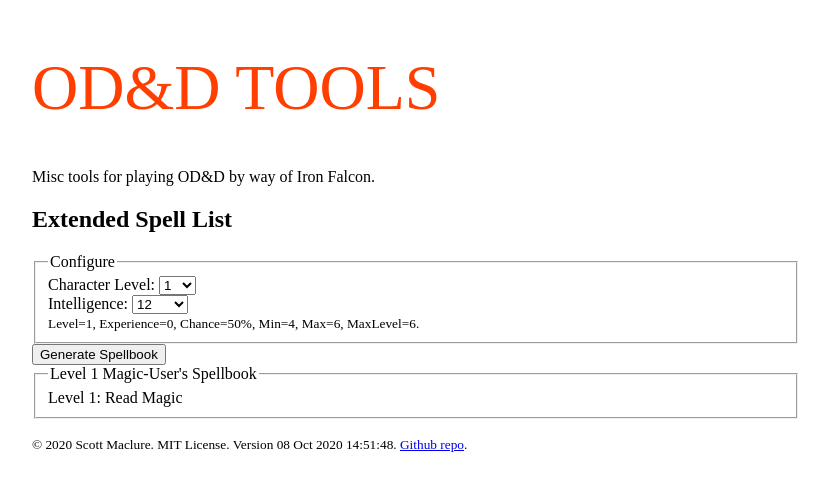
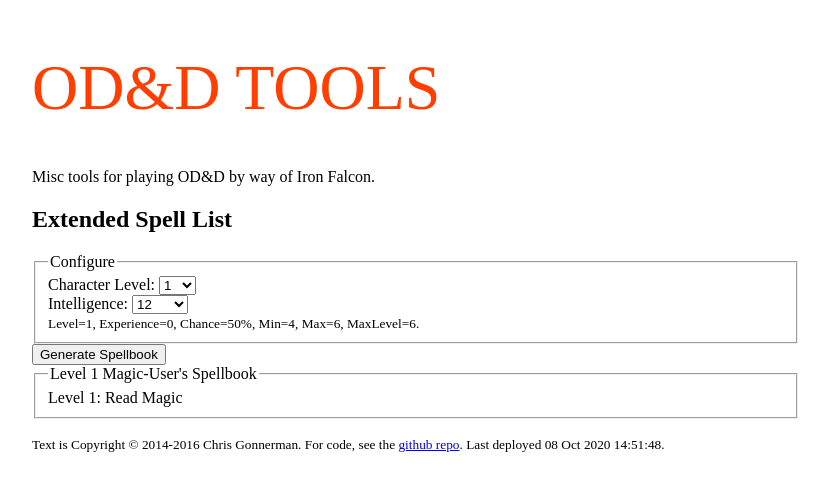
Before and after one commit to ScottMaclure/oddtools, a Svelte app: page / in a window 1280 px wide. Shown: the top 490 px of the page, without its empty margins (224-1053 px from the left). Built offline with nearby package versions, Linux system fonts and the light colour scheme; the HTML template or start-up script is replaced by a standard one.

Commit message:
Fix the footer text.

```diff
--- a/src/App.svelte
+++ b/src/App.svelte
@@ -164,7 +164,7 @@
 		</main>
 
 		<footer>
-			<small>&copy; 2020 Scott Maclure. MIT License. Version {appData.version}. <a href="{appData.ghRepo}">Github repo</a>.</small>
+			<small>Text is Copyright &copy; 2014-2016 Chris Gonnerman. For code, see the <a href="{appData.ghRepo}">github repo</a>. Last deployed {appData.version}.</small>
 		</footer>
 
 	</div>
```
